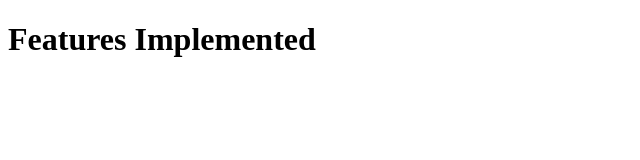
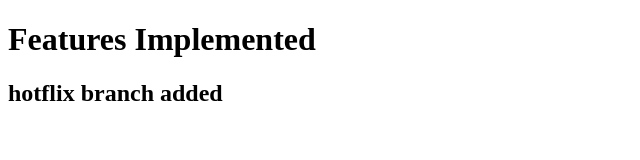
Before and after one commit to ADARSH1307/M2-ASSIGNMENT_9, a plain HTML site: page features.html in a window 1280 px wide. Shown: the whole page, without its empty margins (0-640 px from the left). Drawn offline with Linux system fonts and the light colour scheme.

Commit message:
hotflix branch updated

```diff
--- a/features.html
+++ b/features.html
@@ -7,5 +7,6 @@
 </head>
 <body>
     <h1>Features Implemented</h1>
+    <h2>hotflix branch added</h2>
 </body>
 </html>
```
